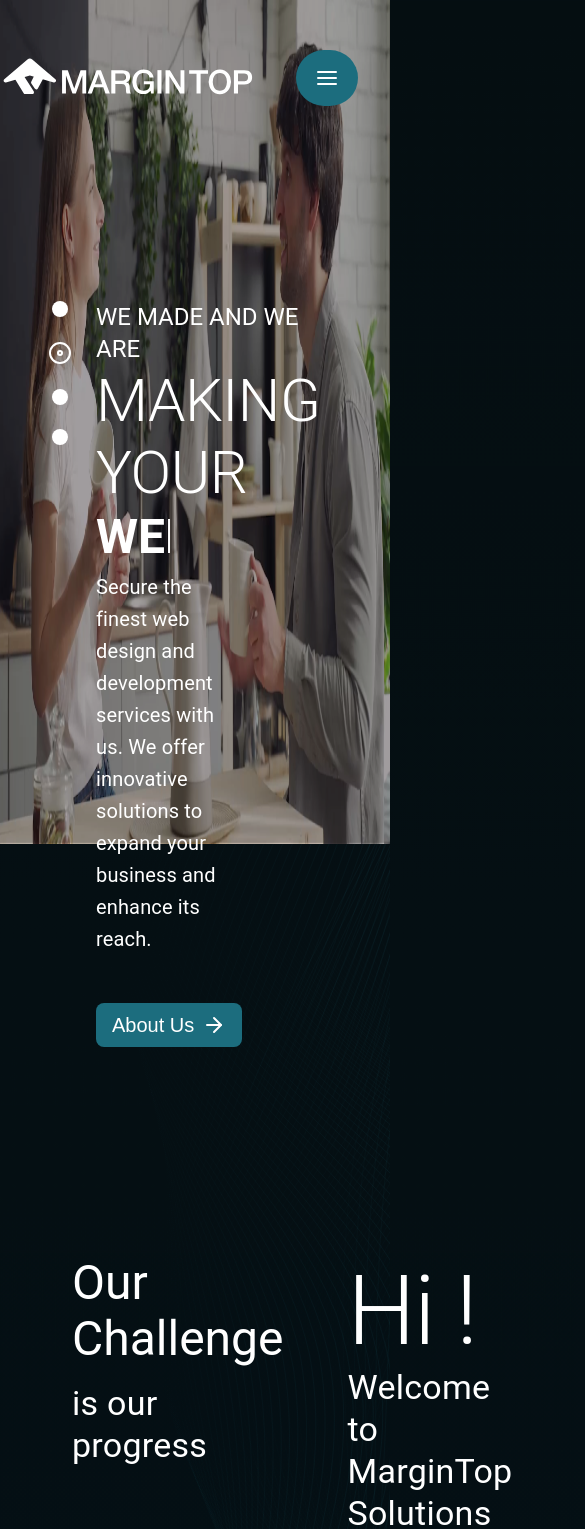
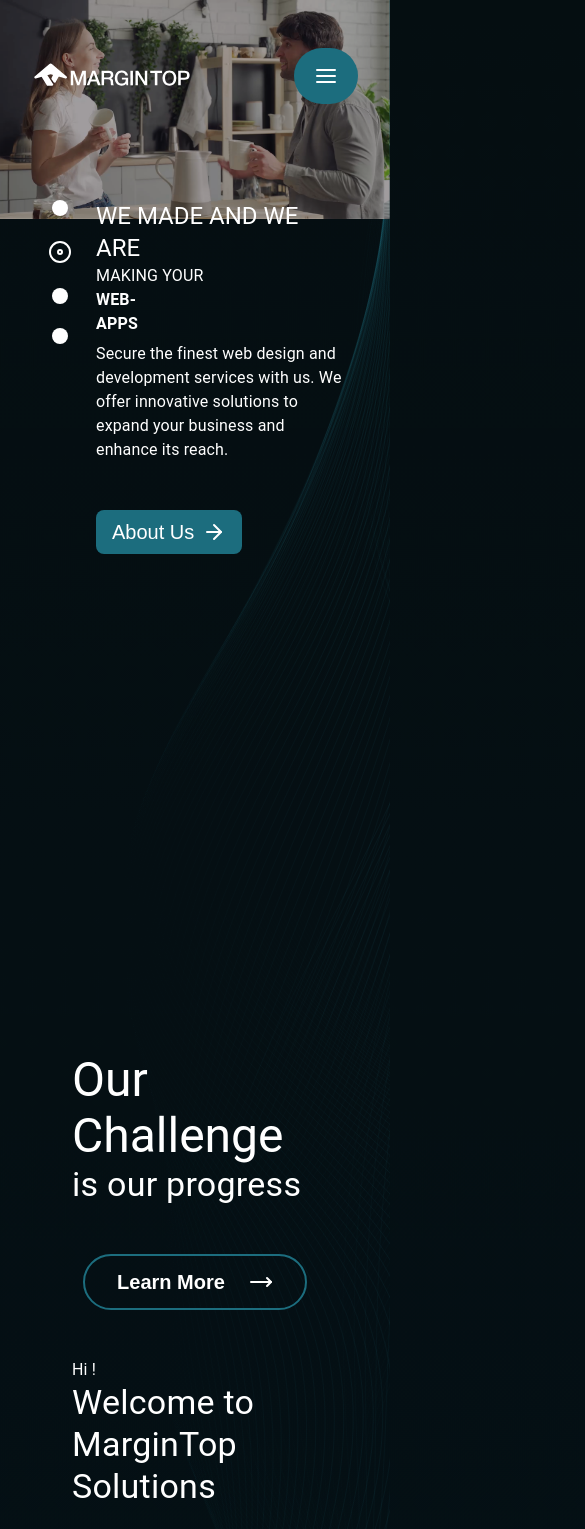
Before and after one commit to MarginTop-Solutions/MarginTop-Solutions.github.io, a Next.js app: page / in a window 390 px wide. Shown: the top 1529 px of the page, 585 px wide, since content can reach past the window. Built offline with nearby package versions, Linux system fonts and the light colour scheme.

Commit message:
responsive work in portfolio

```diff
--- a/src/components/About.jsx
+++ b/src/components/About.jsx
@@ -5,31 +5,34 @@ import { Link } from "react-scroll";
 import { MoveRight } from "lucide-react";
 
 const About = () => (
-    <div className="py-48 flex flex-row gap-4">
-        <div className="flex flex-1 px-6 py-4 flex-col items-end font-poppins gap-4">
-            <Typography variant='h3' className="font-bold">Our Challenge</Typography>
-            <Typography variant="h4">is our progress</Typography>
+    <div className="py-48 flex flex-col lg:flex-row gap-4">
+        <div className="flex flex-1 px-6 py-4 justify-between items-center flex-col gap-12 lg:items-end font-poppins">
+            <div>
+                <Typography variant='h3' className="font-bold">Our Challenge</Typography>
+                <Typography variant="h4">is our progress</Typography>
+            </div>
             <Link
                 to={'industries'}
                 spy={true}
                 smooth={true}
                 offset={-200}
                 duration={500}
-                className={`flex flex-row mt-12 gap-6 items-center ${styles.brd_button}`}
+                className={`flex flex-row gap-6 items-center ${styles.brd_button}`}
             >
                 Learn More
-                <MoveRight />
+                <MoveRight className=""/>
             </Link>
         </div>
+
         <div className="flex-1 px-6 py-4 flex flex-col justify-between font-inter">
-        <Typography variant='h1' className="font-bold">Hi !</Typography>
-        <Typography variant='h4' className="font-light">Welcome to MarginTop Solutions</Typography>
+            <Typography className="font-bold text-7xl md:text-8xl">Hi !</Typography>
+            <Typography variant='h4' className="font-light">Welcome to MarginTop Solutions</Typography>
             <br />
             <p>
-            We believe in innovative ideas comes from the ground level. We believe in building relationship and trust before building the prototype. So, if you share the same value as we do, we would love to talk to you and shape your idea into reality.
+                We believe in innovative ideas comes from the ground level. We believe in building relationship and trust before building the prototype. So, if you share the same value as we do, we would love to talk to you and shape your idea into reality.
             </p>
             <p>
-            Team MarginTop Solutions.
+                Team MarginTop Solutions.
             </p>
         </div>
     </div>
--- a/src/components/Hero.jsx
+++ b/src/components/Hero.jsx
@@ -24,9 +24,9 @@ const Hero = () => {
             </div>
             <div className="flex-grow">
                 <Typography variant="h5">WE MADE AND WE ARE</Typography>
-                <Typography variant="h2" className="font-poppins"> MAKING YOUR</Typography>
-                <Typography variant="h3" fontWeight={600} key={curIndex} className="typing-animation">{making[curIndex].title}</Typography>
-                <Typography variant="h6" fontWeight={400} className="font-poppins w-1/2">
+                <Typography className="text-5xl md:text-7xl font-poppins"> MAKING YOUR</Typography>
+                <Typography fontWeight={600} key={curIndex} className="text-4xl md:text-6xl typing-animation">{making[curIndex].title}</Typography>
+                <Typography fontWeight={400} className="font-poppins md:w-1/2">
                     {making[curIndex].description}
                 </Typography>
 
--- a/src/components/NavBar.jsx
+++ b/src/components/NavBar.jsx
@@ -8,14 +8,15 @@ import { AlignJustify, XIcon } from "lucide-react";
 
 const CollapsableNavBar = () => {
     const [collapsed, setCollapsed] = useState(true);
-    if (collapsed) return <AlignJustify onClick={() => setCollapsed(!collapsed)} width={64} height={56} className="my-auto mx-8 bg-secondary p-4 rounded-full hover:cursor-pointer" />;
+    if (collapsed)
+        return <AlignJustify onClick={() => setCollapsed(!collapsed)} width={64} height={56} className="my-auto bg-secondary p-4 rounded-full cursor-pointer" />;
 
     return (
         <nav className="relative flex flex-row gap-2 rounded-xl">
 
             <div className="fixed w-full md:w-1/2 h-screen top-0 right-0 py-6 px-12 flex flex-row bg-primary rounded-xl">
 
-                <div className=" flex flex-col justify-around py-4 px-8 w-full">
+                <div className=" flex flex-col justify-around py-4 px-2 sm:px-4 w-full">
                     {nav_items.map(({ label, link }) => (
 
                         <Link
@@ -30,9 +31,9 @@ const CollapsableNavBar = () => {
                             {label}
                         </Link>
                     ))}
-                    <QuoteReqButton className={styles.grn_button} />
+                    <QuoteReqButton className={`w-fit ${styles.grn_button}`} />
                 </div>
-                <XIcon onClick={() => setCollapsed(!collapsed)} width={64} height={56} className="p-2 rounded-full hover:cursor-pointer hover:rotate-180 duration-500 ease-in-out" />
+                <XIcon onClick={() => setCollapsed(!collapsed)} width={64} height={56} className="p-2 rounded-full cursor-pointer hover:rotate-180 duration-500 ease-in-out" />
             </div>
         </nav>
     );
@@ -52,8 +53,8 @@ const NavBar = () => {
     }, []);
 
     return (
-        <div className="flex flex-row justify-between xl:px-24 py-12 gap-2 xl:gap-6">
-            <img src='/margintoplogo.svg' alt="logo" className="w-64 xl:px-0" />
+        <div className="flex flex-row justify-between px-8 xl:px-24 py-12 gap-2 xl:gap-6">
+            <img src='/margintoplogo.svg' alt="logo" className="w-40 sm:w-64" />
 
             {!isSmall ?
                 <nav className={`flex flex-row gap-2 xl:gap-4 px-4 justify-between my-auto items-center`}>
--- a/src/components/Portfolio.jsx
+++ b/src/components/Portfolio.jsx
@@ -33,11 +33,11 @@ const ProjectsView = ({ focusedIndex, need, setNeed }) => {
             {portfolio_projects.map((proj, i) => (
                 <div
                     key={i}
-                    className={`project-${i} relative rounded-xl min-w-[800px] ${focusedIndex != i && "scale-50"} overflow-hidden duration-1000 ease-in-out`}
+                    className={`project-${i} relative rounded-xl min-w-[100vw] lg:min-w-[50vw] ${focusedIndex != i && "scale-50"} overflow-hidden duration-1000 ease-in-out`}
                 >
-                    <img src={proj.image} alt={proj.title} className={`absolute w-full rounded-xl z-[-1]`} />
+                    <img src={proj.image} alt={proj.title} className={`absolute w-full h-full object-cover rounded-xl z-[-1]`} />
 
-                    <div className={`relative flex flex-col gap-16 xl:w-3/5 w-2/3 bg-[#012a2abb] px-8 py-12 ${focusedIndex === i ? "" : "opacity-0"} duration-1000 ease-in-out`}>
+                    <div className={`relative flex flex-col gap-16 xl:w-3/5 bg-[#012a2abb] px-8 py-12 ${focusedIndex === i ? "" : "opacity-0"} duration-1000 ease-in-out`}>
                         <Typography variant="h4" fontWeight={600}>
                             {proj.title}
                         </Typography>
--- a/src/components/Services.jsx
+++ b/src/components/Services.jsx
@@ -7,12 +7,12 @@ import { styles } from "@/styles/styles";
 import ServicePopUp from "./ServicePopUp";
 
 const ServiceHeader = () => (
-    <div>
+    <div className="flex flex-col gap-2">
         <Typography variant="h6" fontWeight={400} className="font-poppins">
             Break New Grounds
         </Typography>
 
-        <Typography variant="h1" fontWeight={800} letterSpacing={4} className="font-sans text-stroke-white text-fill-black">
+        <Typography fontWeight={800} letterSpacing={4} className="font-sans text-stroke-white text-fill-black text-7xl md:text-9xl">
             Services
         </Typography>
 
@@ -29,10 +29,10 @@ const ServicesTab = ({ need, setNeed }) => {
 
     return (
         <div className="py-6">
-            <div className="flex flex-row text-xl">
+            <div className="flex flex-row text-xl overflow-scroll">
                 {service_tab_items.map((item, i) => (
                     <button
-                        className={`py-2 px-4 rounded-t-md ${i === index ? "bg-secondary font-bold" : "hover:bg-[#aaaa]"}`}
+                        className={`p-2 lg:px-4 rounded-t-md ${i === index ? "bg-secondary font-bold" : "hover:bg-[#aaaa]"}`}
                         onClick={() => setIndex(i)}
                         key={i}
                     >
@@ -41,15 +41,15 @@ const ServicesTab = ({ need, setNeed }) => {
                 ))}
             </div>
 
-            <div className="flex flex-row p-4 gradient-border">
-                <div className="flex flex-col w-2/3 px-20 py-8 gap-6 justify-around">
-                    <Typography variant="h2" fontWeight={600} className="gradient-text">{service_tab_items[index].topic}</Typography>
+            <div className="flex flex-row lg:gradient-border relative">
+                <div className="flex flex-col w-full lg:w-2/3 lg:px-20 gap-6 p-4 justify-around">
+                    <Typography fontWeight={600} className="gradient-text text-4xl lg:text-6xl">{service_tab_items[index].topic}</Typography>
                     <Typography variant="h6" >{service_tab_items[index].description}</Typography>
                     <button className={`${styles.wht_button} w-fit`} onClick={()=>setActive(true)}>Learn More</button>
                 </div>
 
                 <img
-                    className="rounded-md h-cover w-1/3"
+                    className="rounded-md h-full w-full object-cover absolute z-[-1] opacity-30 md:opacity-100 md:static lg:w-1/3"
                     src={service_tab_items[index].image}
                     alt={service_tab_items[index].topic}
                 />
@@ -60,7 +60,7 @@ const ServicesTab = ({ need, setNeed }) => {
 };
 
 const Services = ({ need, setNeed }) => (
-    <div className="flex flex-col mt-[6%] font-poppins">
+    <div className="flex flex-col my-[3%] font-poppins">
         <ServiceHeader />
         <ServicesTab need={need} setNeed={setNeed} />
         <Link
--- a/src/constants/index.js
+++ b/src/constants/index.js
@@ -9,11 +9,11 @@ export const nav_items = [
 
 export const making = [
     {
-        title: "ANDROID_APPS",
+        title: "ANDROID-APPS",
         description: "Secure the finest android app development services with us. We offer innovative solutions to expand your business and enhance its reach."
     },
     {
-        title: "WEB_APPS",
+        title: "WEB-APPS",
         description: "Secure the finest web design and development services with us. We offer innovative solutions to expand your business and enhance its reach."
     },
     {
--- a/src/pages/index.js
+++ b/src/pages/index.js
@@ -7,17 +7,16 @@ export default function Home() {
   return (
     <main>
       <img className='absolute top-0 right-0 z-[-1]' src='/wavefull.svg' alt='background' />
-      <img className='absolute top-0 z-[-1] w-screen h-screen' src='/herobg.png' alt='background' />
-      <div className='min-h-screen flex flex-col gap-36'>
+      <img className='absolute top-0 z-[-1] w-screen' src='/herobg.png' alt='background' />
+      <div className='min-h-screen w-full flex flex-col gap-12 md:gap-36'>
         <NavBar />
         <Hero />
       </div>
-
       <About />
       <Services need={need} setNeed={setNeed} />
-      <hr className='mx-24 mt-12 border-[#666]' />
+      <hr className='mx-12 md:mx-24 mt-12 border-[#666]' />
       <Portfolio need={need} setNeed={setNeed} />
-      <hr className='mx-24 mt-12 border-[#666]' />
+      <hr className='mx-12 md:mx-24 mt-12 border-[#666]' />
       <Info need={need} setNeed={setNeed} />
       <Testimonials />
       <Contact need={need} setNeed={setNeed} />
```
